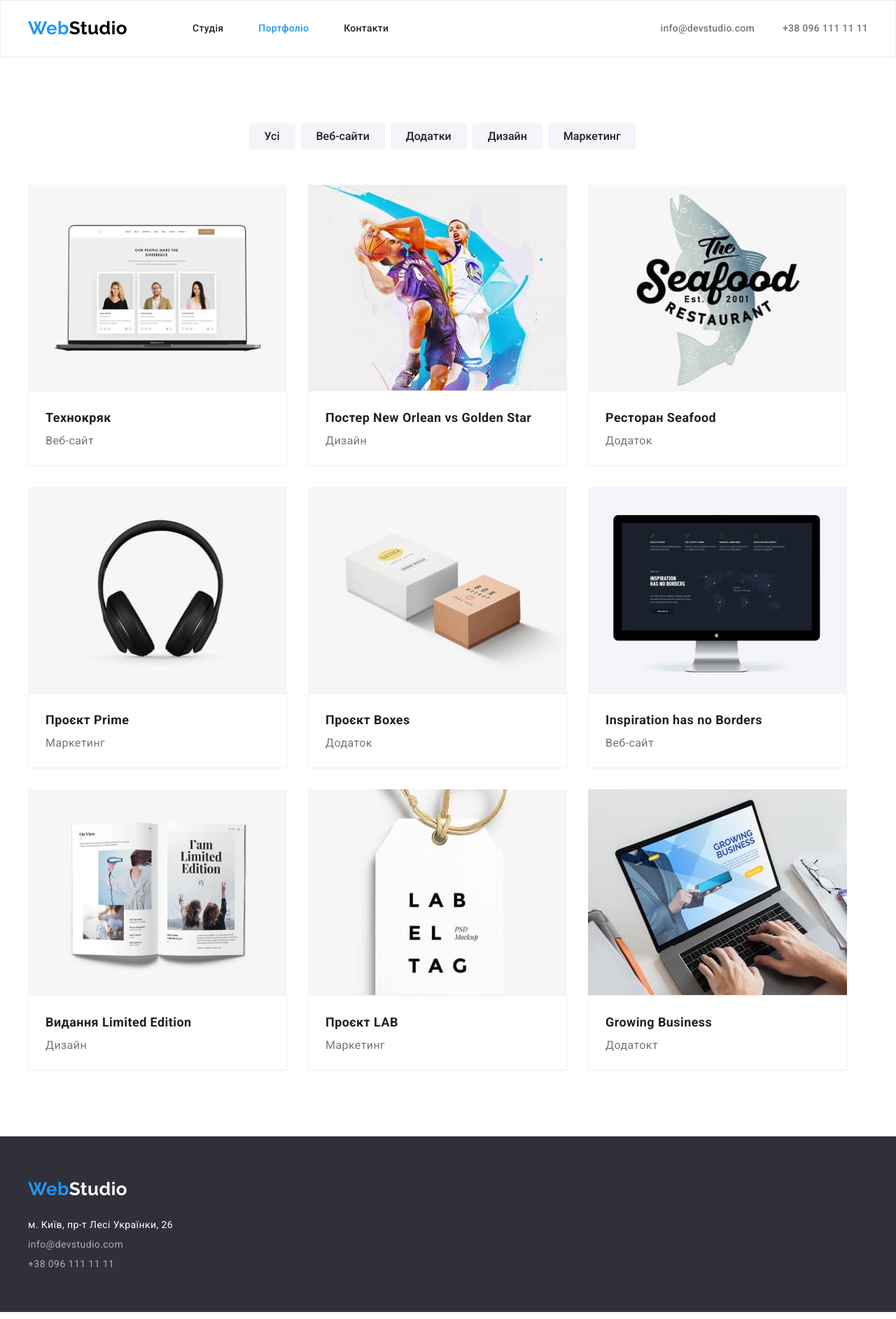
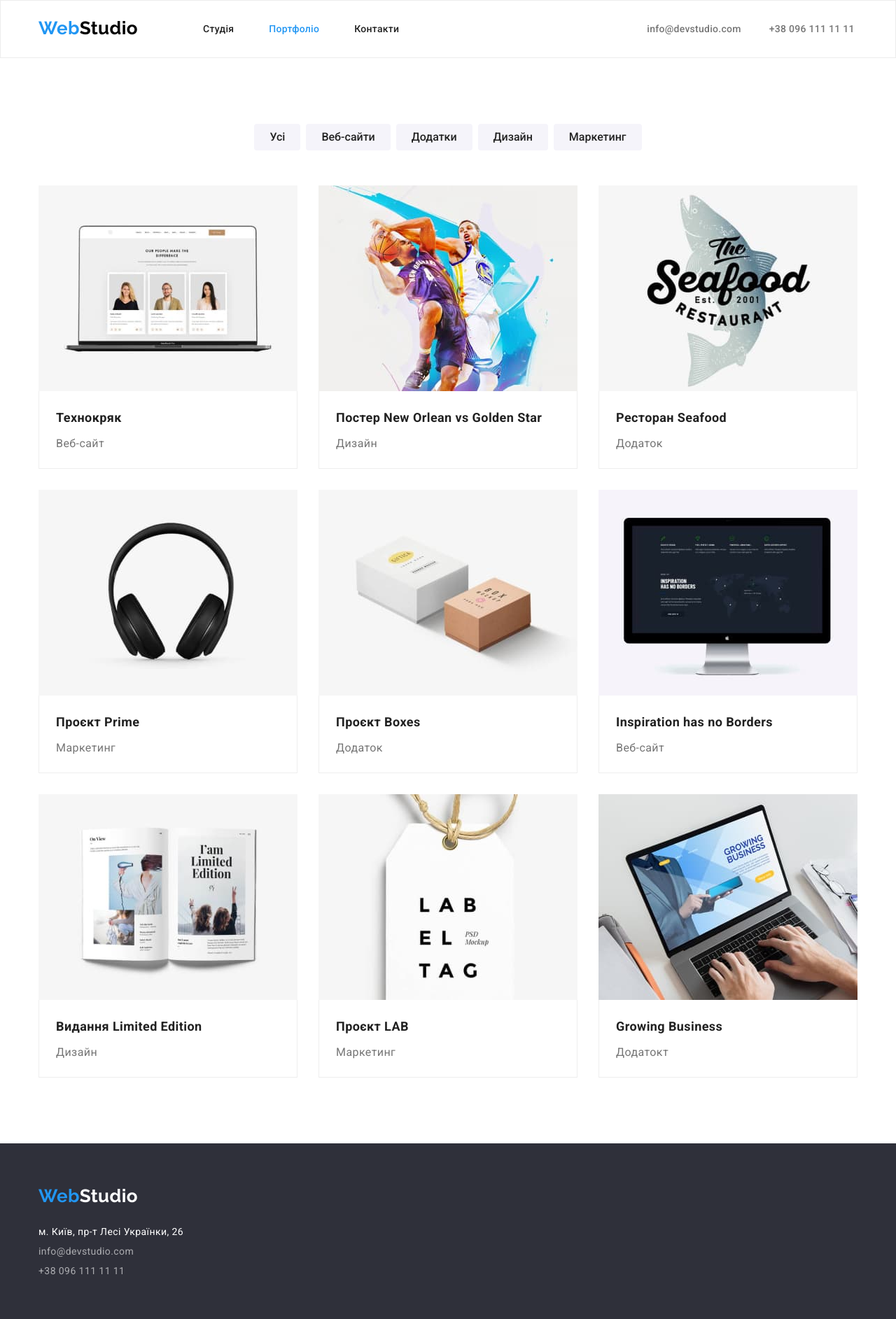
Before and after one commit to nadiachenko/goit-markup-hw-03, a plain HTML site: page portfolio.html in a window 1280 px wide. Shown: the whole page at 70% size. Drawn offline with nearby package versions, Linux system fonts and the light colour scheme.

Commit message:
HW3 version 2

```diff
--- a/css/styles.css
+++ b/css/styles.css
@@ -34,20 +34,19 @@ img {
   list-style: none;
 }
 .container {
-  width: 1230px;
+  width: 1200px;
   margin: 0px auto;
   padding-left: 15px;
   padding-right: 15px;
 }
 /* Header styles */
 .header {
-  padding-top: 24px;
-  padding-bottom: 25px;
   border: 1px solid #ececec;
 }
 .logo {
   text-decoration: none;
   margin-right: 93px;
+  padding-top: 24px;
 }
 .logo-web {
   font-family: Raleway, sans-serif;
@@ -63,15 +62,26 @@ img {
   line-height: 1.19;
   color: #000000;
 }
+.nav-items {
+  display: flex;
+}
 .nav {
   display: flex;
-  align-items: center;
+  margin-right: 354px;
 }
 .nav-list {
   display: flex;
+
 }
 .contact-list {
   display: flex;
+  padding-top: 32px;
+}
+.nav-list-item {
+   padding-top: 32px;
+   padding-bottom: 32px;
+   display: block;
+   cursor: pointer;
 }
 .nav-list-item:not(:last-child) {
   margin-right: 50px;
@@ -104,9 +114,6 @@ img {
   color: var(--primary-text-color);
   text-decoration: none;
 }
-.contact-list {
-  margin-left: auto;
-}
 .contact-list-item:not(:last-child) {
   margin-right: 40px;
 }
@@ -117,11 +124,6 @@ img {
   padding-top: 200px;
   padding-bottom: 200px;
 }
-.hero-heading {
-  max-width: 696px;
-  margin: auto;
-  margin-bottom: 30px;
-}
 .hero-text {
   font-weight: 900;
   font-size: 44px;
@@ -129,6 +131,9 @@ img {
   letter-spacing: 0.06em;
   color: var(--third-color);
   text-transform: uppercase;
+  width: 696px;
+  margin: auto;
+  margin-bottom: 30px;
 }
 .hero-btn {
   font-family: Roboto, sans-serif;
@@ -170,7 +175,7 @@ img {
   margin-left: -30px;
 }
 .advantages-list {
-  flex-basis: calc(100%-120px) / 4;
+  flex-basis: calc((100%-120px)/4);
   margin-left: 30px;
   margin-top: 30px;
 }
@@ -203,7 +208,7 @@ img {
   margin-left: -30px;
 }
 .service-item {
-  flex-basis: calc(100%-90px) / 3;
+  flex-basis: calc((100%-90px)/3);
   margin-left: 30px;
   margin-top: 30px;
 }
@@ -213,7 +218,7 @@ img {
   margin-top: -30px;
 }
 .team-item {
-  flex-basis: calc(100%-120px) / 4;
+  flex-basis: calc((100%-120px)/4);
   margin-left: 30px;
   margin-top: 30px;
 }
@@ -240,9 +245,8 @@ img {
 /* Footer styles */
 .footer {
   background: #2f303a;
-}
-.logo-footer {
-  margin-bottom: 28px;
+  padding-top: 60px;
+  padding-bottom: 60px;
 }
 .logo-web-footer {
   font-family: Raleway, sans-serif;
@@ -254,6 +258,8 @@ img {
 }
 .logo-link {
   text-decoration: none;
+  margin-bottom: 28px;
+  display: block;
 }
 .logo-studio-footer {
   font-family: Raleway, sans-serif;
@@ -265,6 +271,10 @@ img {
 }
 .contact-footer-link {
   color: #ffffff99;
+  display: flex;
+}
+.contact-footer-item:not(last-child) {
+  margin-bottom: 12px;
 }
 .contact-footer {
   margin-top: 12px;
@@ -274,19 +284,13 @@ img {
   line-height: 1.14;
   text-decoration: none;
 }
-.footer-align {
-  padding-bottom: 60px;
-  padding-top: 60px;
-}
 .contact-address {
   color: var(--third-color);
 }
 /* Portfolio styles */
 .filters {
   display: flex;
-  width: 569px;
-  margin-left: auto;
-  margin-right: auto;
+  justify-content: center;
   margin-bottom: 50px;
 }
 .filters-item:not(:last-child) {
@@ -328,12 +332,14 @@ img {
 .product-description {
   padding: 20px 24px;
   border: 1px solid #eeeeee;
+  border-top: 0px;
 }
 .product-name {
   font-weight: 700;
   font-size: 18px;
   color: var(--forth-text-color);
   line-height: 2;
+  margin-bottom: 4px;
 }
 .product-link {
   text-decoration: none;
--- a/portfolio.html
+++ b/portfolio.html
@@ -20,7 +20,7 @@
 
   <body>
     <header class="header">
-      <div class="container">
+      <div class="container nav-items">
       <nav class="nav">
         <a class="logo" href="">
           <span class="logo-web">Web</span
@@ -37,6 +37,7 @@
             <a href="">Контакти</a>
           </li>
         </ul>
+      </nav>
       <ul class="contact-list list">
         <li class="contact-list-item">
           <a class="contact" href="mailto:info@devstudio.com"
@@ -47,15 +48,14 @@
           <a class="contact" href="tel:+380961111111">+38 096 111 11 11</a>
         </li>
       </ul>
-        </nav>
       </div>
     </header>
     <main>
       <div class="container">
         <h1 class="categories visually-hidden">Категорії продуктів</h1>
-      </div>
+
       <section class="section">
-        <div class="container">
+
           <ul class="filters list">
             <li class="filters-item">
               <button class="filters-btn" type="button">Усі</button>
@@ -217,24 +217,22 @@
       </section>
     </main>
     <footer class="footer">
-      <div class="container footer-align">
-        <div class="logo-footer">
+      <div class="container">
+
       <a class="logo-link" href="">
         <span class="logo-web-footer">Web</span
         ><span class="logo-studio-footer">Studio</span></a
       >
-        </div>
+
       <address class="address">
         <p class="contact-address address">м. Київ, пр-т Лесі Українки, 26</p>
-          <ul class="list">
-            <li class="contact-footer">
-              <a
-                class="contact-footer-link address"
-                href="mailto:info@devstudio.com"
+        <ul class="contact-footer list">
+          <li class="contact-footer-item">
+            <a class="contact-footer-link address" href="mailto:info@devstudio.com"
               >info@devstudio.com</a
             >
-            </li>
-            <li class="contact-footer">
+          </li class="contact-footer-item">
+          <li>
             <a class="contact-footer-link address" href="tel:+380961111111"
               >+38 096 111 11 11</a
             >
```
Also changed, not shown: index.html (+33 -36 lines). Lines whose indentation alone changed are shown as unchanged.
